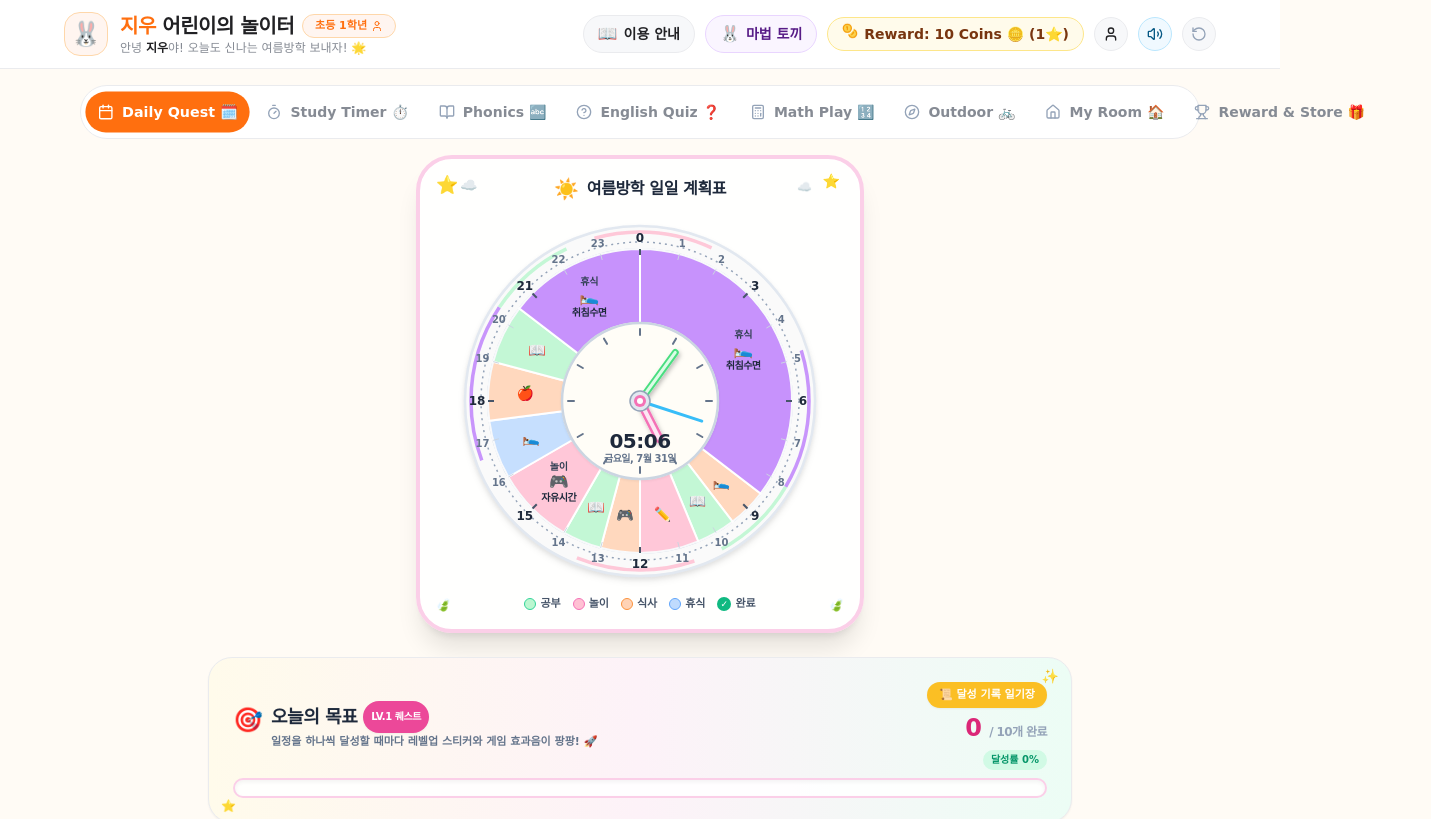
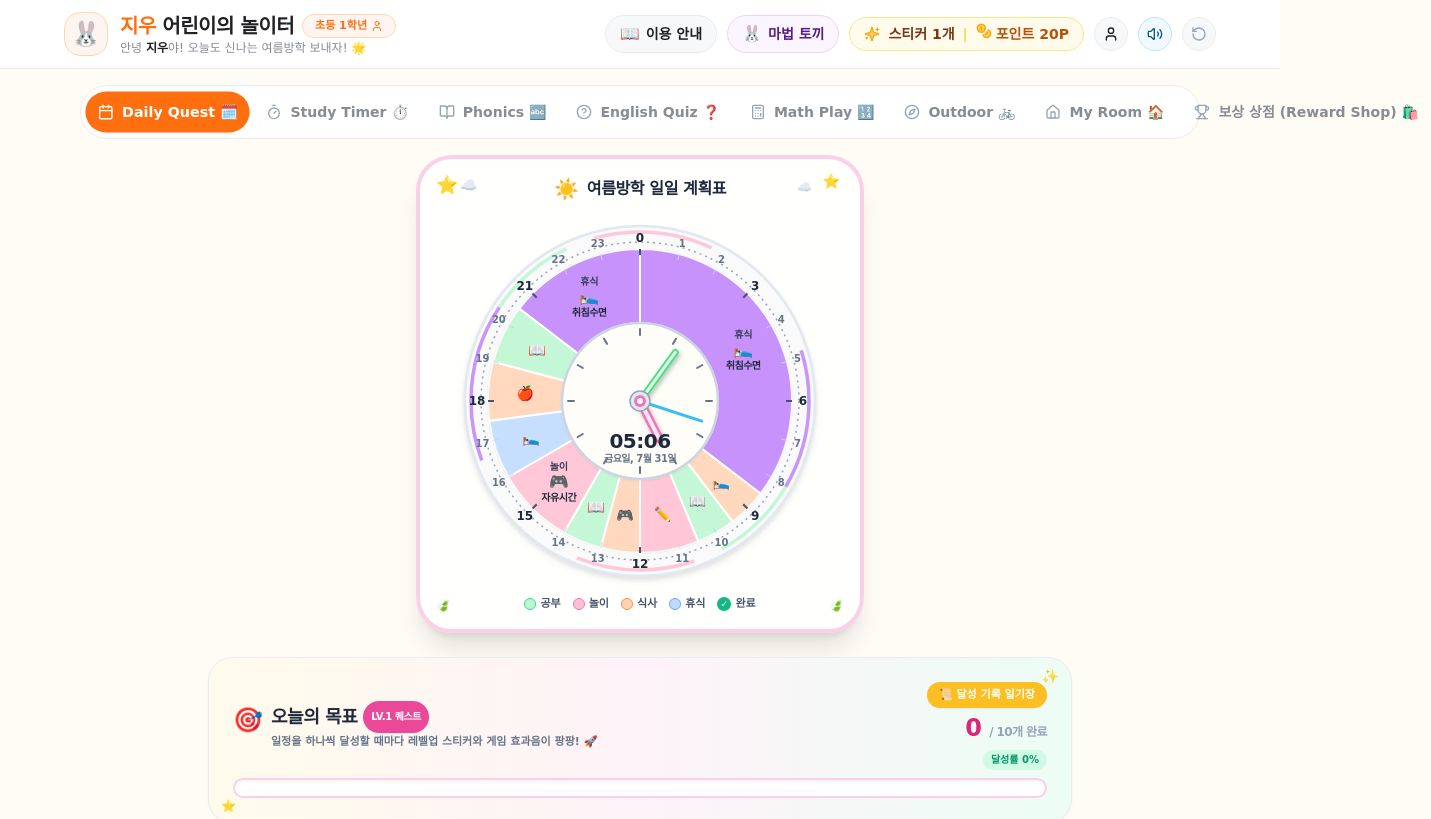
Before and after one commit to MrHan897/kids-vacation-english, a React (Vite) app: page / in a window 1280 px wide. Shown: the top 819 px of the page, 1431 px wide, since content can reach past the window. Built offline with nearby package versions, Linux system fonts and the light colour scheme; a web font is replaced by a local one.

Commit message:
feat: add 10P point accumulation JS logic and Reward Shop (보상 상점) HTML/CSS

```diff
--- a/src/components/common/Header.tsx
+++ b/src/components/common/Header.tsx
@@ -94,16 +94,21 @@ export const Header: React.FC<HeaderProps> = ({
             </button>
           )}
 
-          {/* Active Character Badge */}
+          {/* Active Character Badge (Magic Bunny) */}
           <div className="flex items-center gap-1.5 bg-purple-50 border border-purple-200 text-purple-900 px-3.5 py-1.5 rounded-full text-xs sm:text-sm font-bold shadow-2xs">
             <span className="text-base">{activeCharacterAvatar}</span>
             <span>{activeCharacterName ? activeCharacterName.split('(')[0].trim() : '마법 토끼'}</span>
           </div>
 
-          {/* Reward Point & Sticker Count Badge */}
-          <div className="flex items-center gap-1.5 bg-amber-50 border border-amber-200 text-amber-900 px-3.5 py-1.5 rounded-full text-xs sm:text-sm font-bold shadow-2xs">
-            <Coins className="w-4 h-4 text-amber-500 fill-amber-300 animate-bounce" />
-            <span data-testid="sticker-count">Reward: {stickersCount * 10} Coins 🪙 ({stickersCount}⭐)</span>
+          {/* Sticker Count & Points Badge (120P) */}
+          <div className="flex items-center gap-2 bg-amber-50 border border-amber-200 text-amber-900 px-3.5 py-1.5 rounded-full text-xs sm:text-sm font-bold shadow-2xs">
+            <Sparkles className="w-4 h-4 text-amber-500 fill-amber-300 animate-pulse" />
+            <span data-testid="sticker-count">스티커 {stickersCount}개</span>
+            <span className="text-amber-300">|</span>
+            <div className="flex items-center gap-1 text-amber-700 font-extrabold">
+              <Coins className="w-4 h-4 text-amber-500 fill-amber-300 animate-bounce" />
+              <span>포인트 {stickersCount * 20}P</span>
+            </div>
           </div>
 
           {/* Edit Profile Button */}
--- a/src/components/common/Navbar.tsx
+++ b/src/components/common/Navbar.tsx
@@ -17,7 +17,7 @@ export const Navbar: React.FC<NavbarProps> = ({ activeTab, onTabChange }) => {
     { id: 'math', label: 'Math Play 🔢', shortLabel: 'Math', icon: Calculator, color: 'bg-amber-100 text-amber-900 border-amber-300' },
     { id: 'outdoor', label: 'Outdoor 🚲', shortLabel: 'Outdoor', icon: Compass, color: 'bg-emerald-100 text-emerald-900 border-emerald-300' },
     { id: 'myroom', label: 'My Room 🏠', shortLabel: 'My Room', icon: Home, color: 'bg-purple-100 text-purple-900 border-purple-300' },
-    { id: 'rewards', label: 'Reward & Store 🎁', shortLabel: 'Reward', icon: Trophy, color: 'bg-pastel-yellow text-amber-900 border-amber-300' },
+    { id: 'rewards', label: '보상 상점 (Reward Shop) 🛍️', shortLabel: 'Reward Shop', icon: Trophy, color: 'bg-pastel-yellow text-amber-900 border-amber-300' },
   ];
 
   const handleSelect = (tab: ActiveTab) => {
```
